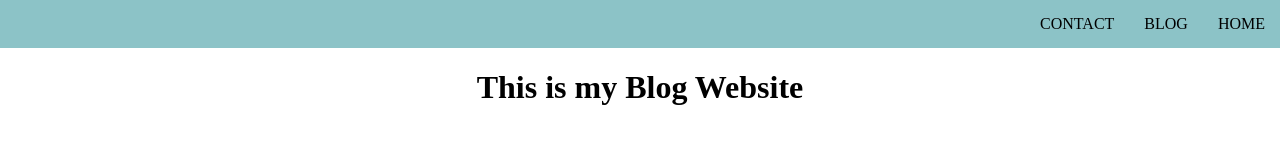
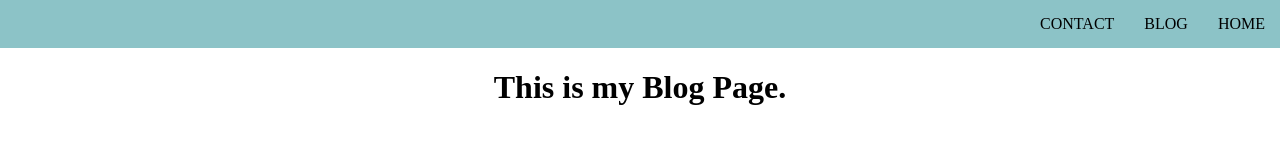
Before and after one commit to MRenuka09/Navbar_edumoon, a plain HTML site: page blog.html in a window 1280 px wide. Drawn offline with Linux system fonts and the light colour scheme.

Commit message:
Update blog.html

```diff
--- a/blog.html
+++ b/blog.html
@@ -17,7 +17,7 @@
 
     </nav>
     <h1>
-        This is my Blog Website
+        This is my Blog Page.
     </h1>
 </body>
 </html>
```
